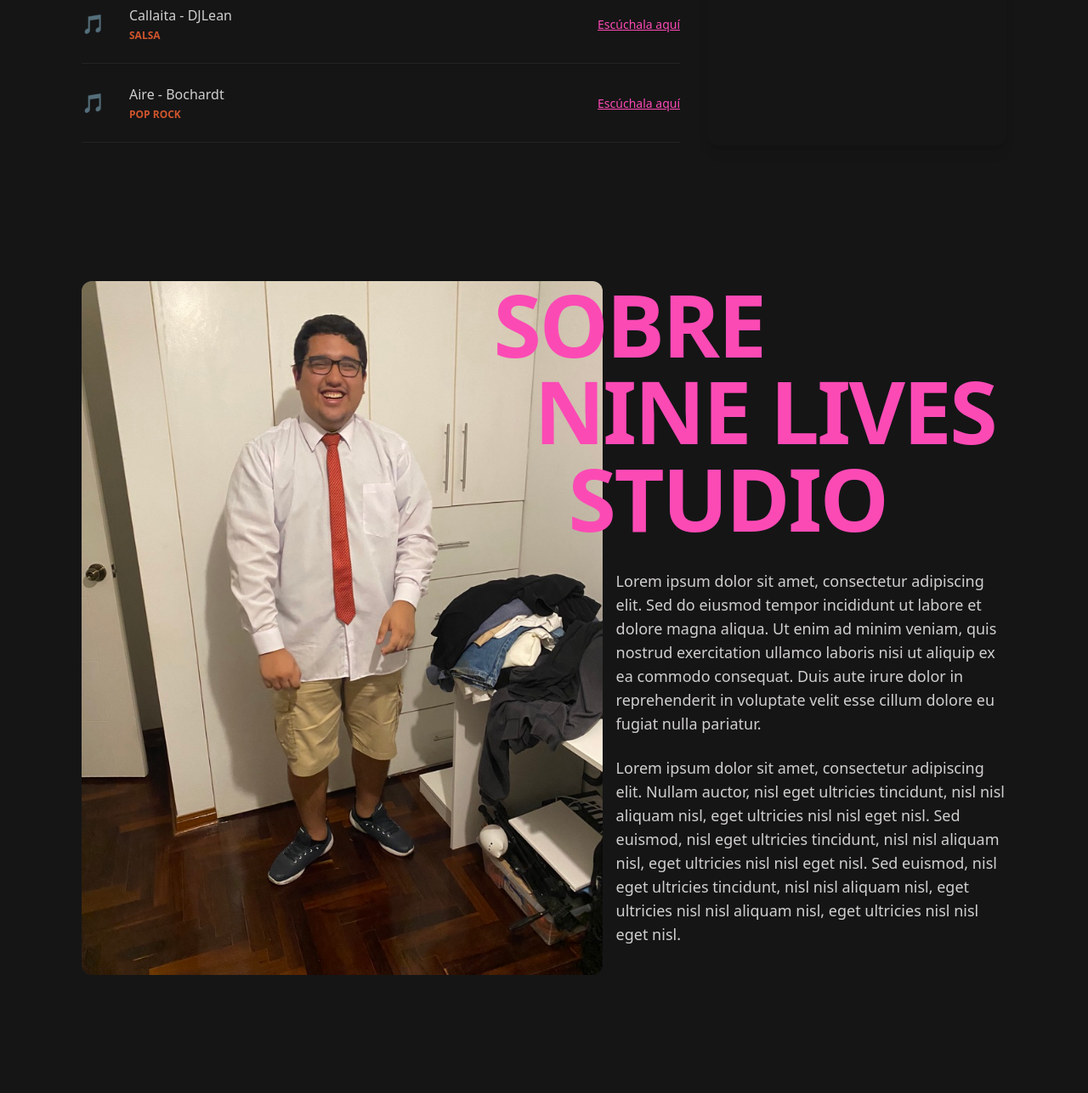
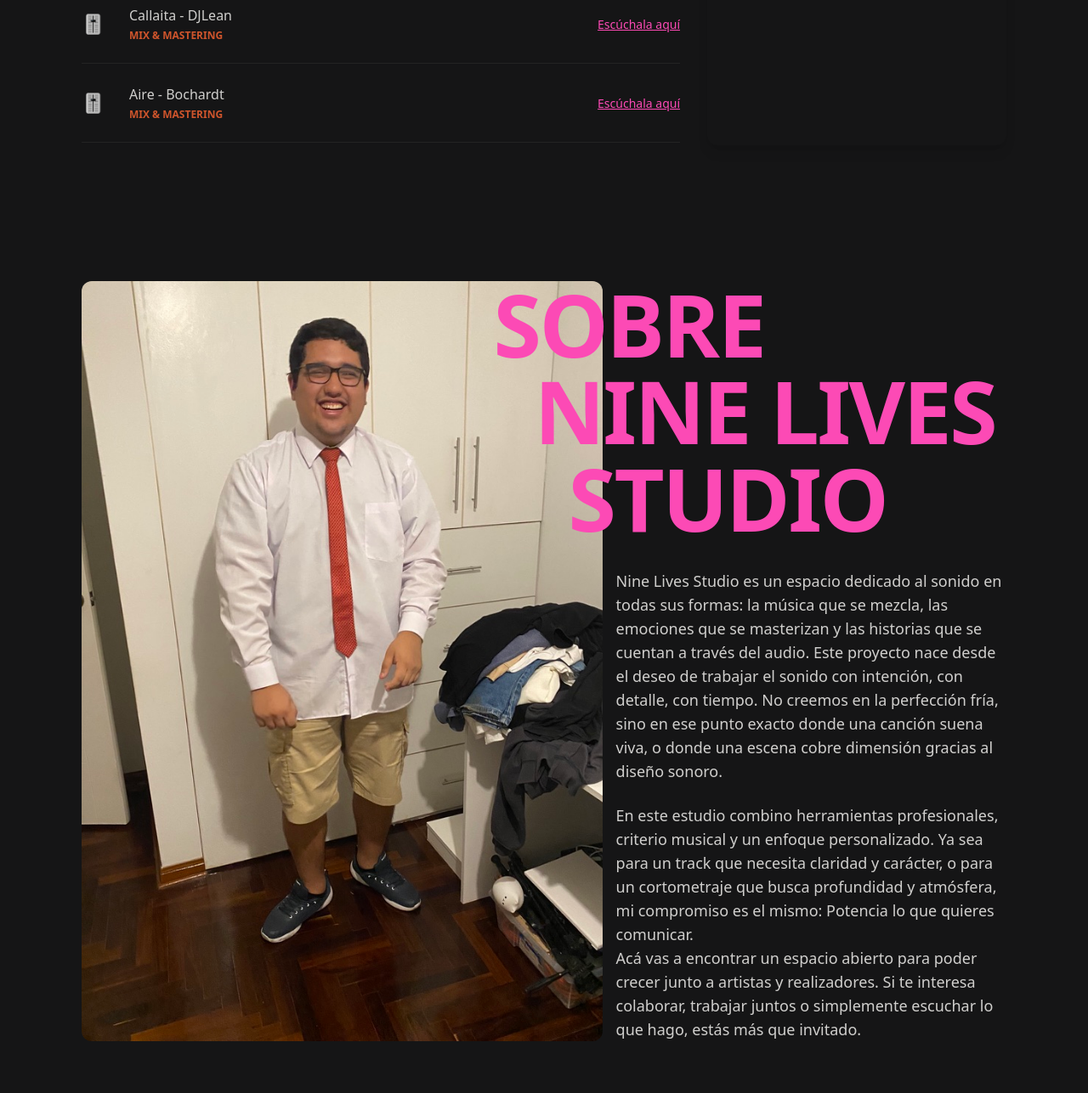
Before and after one commit to lazymisu/ninelives-studio, an Astro site: page / in a window 1280 px wide. Shown: the part 1460-2747 px from the top of the page at 85% size. Built offline with nearby package versions, Linux system fonts and the light colour scheme; Astro itself is replaced by a stand-in of ours; grey boxes are pictures that could not be loaded.

Commit message:
Update changes

```diff
--- a/src/components/Preview.astro
+++ b/src/components/Preview.astro
@@ -9,9 +9,7 @@
 
 const typeEmoji =
     {
-        release: "🎧",
-        mix: "🎚️",
-        "live recording": "🎤",
+        "MIX & MASTERING": "🎚️",
     }[type] || "🎵";
 ---
 
--- a/src/data/music.js
+++ b/src/data/music.js
@@ -1,26 +1,26 @@
 export const music = [
 	{
-		type: "Alternative Rock",
+		type: "MIX & MASTERING",
 		url: "https://soundcloud.com/ninelivesstudio/the-fray-over-my-head-cover-by?utm_source=clipboard&utm_medium=text&utm_campaign=social_sharing",
 		title: "The Fray - Over My Head (Cover by Andrew Masters)",
 	},
 	{
-		type: "Latin",
+		type: "MIX & MASTERING",
 		url: "https://soundcloud.com/ninelivesstudio/monsieur-perine-encanto?utm_source=clipboard&utm_medium=text&utm_campaign=social_sharing",
 		title: "Monsieur Perine - Encanto Tropical (Live Session)",
 	},
 	{
-		type: "Pop",
+		type: "MIX & MASTERING",
 		url: "https://soundcloud.com/ninelivesstudio/ed-sheran-ft-ariana-grande?utm_source=clipboard&utm_medium=text&utm_campaign=social_sharing",
 		title: "Ed Sheran ft Ariana Grande - Lonely",
 	},
 	{
-		type: "Salsa",
+		type: "MIX & MASTERING",
 		url: "https://soundcloud.com/ninelivesstudio/callaita-djlean?utm_source=clipboard&utm_medium=text&utm_campaign=social_sharing",
 		title: "Callaita - DJLean",
 	},
 	{
-		type: "Pop Rock",
+		type: "MIX & MASTERING",
 		url: "https://soundcloud.com/ninelivesstudio/aire-bochardt?utm_source=clipboard&utm_medium=text&utm_campaign=social_sharing",
 		title: "Aire - Bochardt",
 	},
--- a/src/pages/About.astro
+++ b/src/pages/About.astro
@@ -24,19 +24,25 @@
     </h1>
     <div>
       <p class="mb-6 text-base md:text-lg text-primary">
-        Lorem ipsum dolor sit amet, consectetur adipiscing elit. Sed do eiusmod
-        tempor incididunt ut labore et dolore magna aliqua. Ut enim ad minim
-        veniam, quis nostrud exercitation ullamco laboris nisi ut aliquip ex ea
-        commodo consequat. Duis aute irure dolor in reprehenderit in voluptate
-        velit esse cillum dolore eu fugiat nulla pariatur.
+        Nine Lives Studio es un espacio dedicado al sonido en todas sus formas:
+        la música que se mezcla, las emociones que se masterizan y las historias
+        que se cuentan a través del audio. Este proyecto nace desde el deseo de
+        trabajar el sonido con intención, con detalle, con tiempo. No creemos en
+        la perfección fría, sino en ese punto exacto donde una canción suena
+        viva, o donde una escena cobre dimensión gracias al diseño sonoro.
       </p>
+
       <p class="text-base md:text-lg text-primary">
-        Lorem ipsum dolor sit amet, consectetur adipiscing elit. Nullam auctor,
-        nisl eget ultricies tincidunt, nisl nisl aliquam nisl, eget ultricies
-        nisl nisl eget nisl. Sed euismod, nisl eget ultricies tincidunt, nisl
-        nisl aliquam nisl, eget ultricies nisl nisl eget nisl. Sed euismod, nisl
-        eget ultricies tincidunt, nisl nisl aliquam nisl, eget ultricies nisl
-        nisl aliquam nisl, eget ultricies nisl nisl eget nisl.
+        En este estudio combino herramientas profesionales, criterio musical y
+        un enfoque personalizado. Ya sea para un track que necesita claridad y
+        carácter, o para un cortometraje que busca profundidad y atmósfera, mi
+        compromiso es el mismo: Potencia lo que quieres comunicar.
+      </p>
+
+      <p class="text-base md:text-lg text-primary">
+        Acá vas a encontrar un espacio abierto para poder crecer junto a
+        artistas y realizadores. Si te interesa colaborar, trabajar juntos o
+        simplemente escuchar lo que hago, estás más que invitado.
       </p>
     </div>
   </div>
--- a/src/pages/Contact.astro
+++ b/src/pages/Contact.astro
@@ -22,9 +22,9 @@
             >
         </article>
         <article>
-            <h2 class="text-sm font-bold text-primary">Reservas</h2>
+            <h2 class="text-sm font-bold text-primary">Booking</h2>
             <p class="my-3 text-sm font-normal text-primary">
-                ¿Quieres trabajar con nosotros o agendar una sesión?
+                ¿Quieres trabajar con nosotros?
             </p>
             <a
                 class="font-medium underline text-accent"
```
